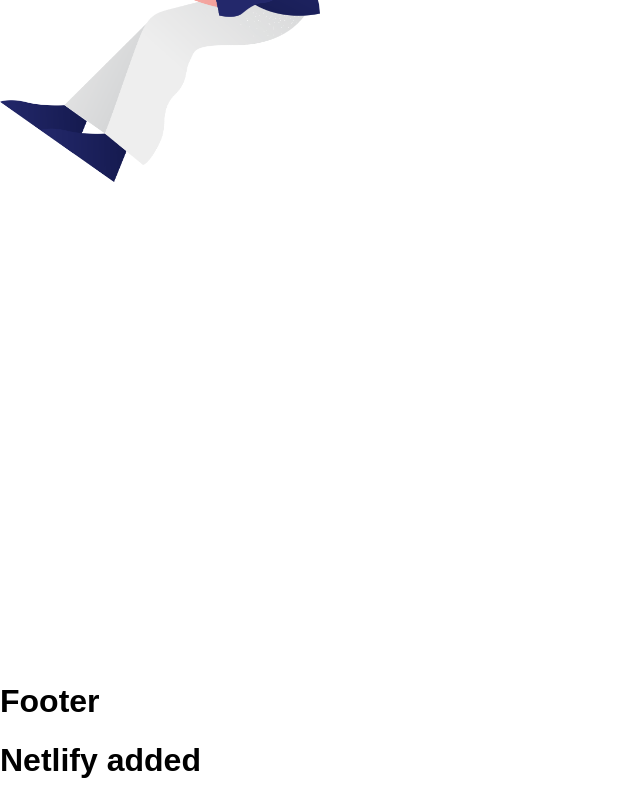
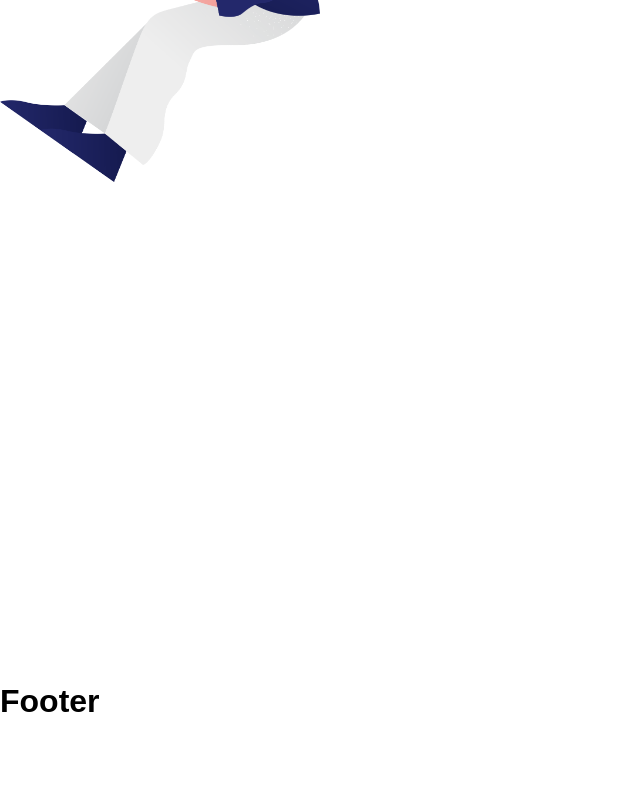
Before and after one commit to MohsinAliSoomro/CES, a Next.js app: page / in a window 1280 px wide. Shown: the part 198-998 px from the top of the page, without its empty margins (0-640 px from the left). After the commit the page ends 940 px from the top, so only its background shows below. Built offline with nearby package versions, Linux system fonts and the light colour scheme; a web font is replaced by a local one.

Commit message:
deploy on the vercel

```diff
--- a/pages/index.js
+++ b/pages/index.js
@@ -12,7 +12,7 @@ export default function Home() {
 			</Head>
 			<main>
 				<Layout />
-				<h1>Netlify added</h1>
+
 			</main>
 		</div>
 	);
```
